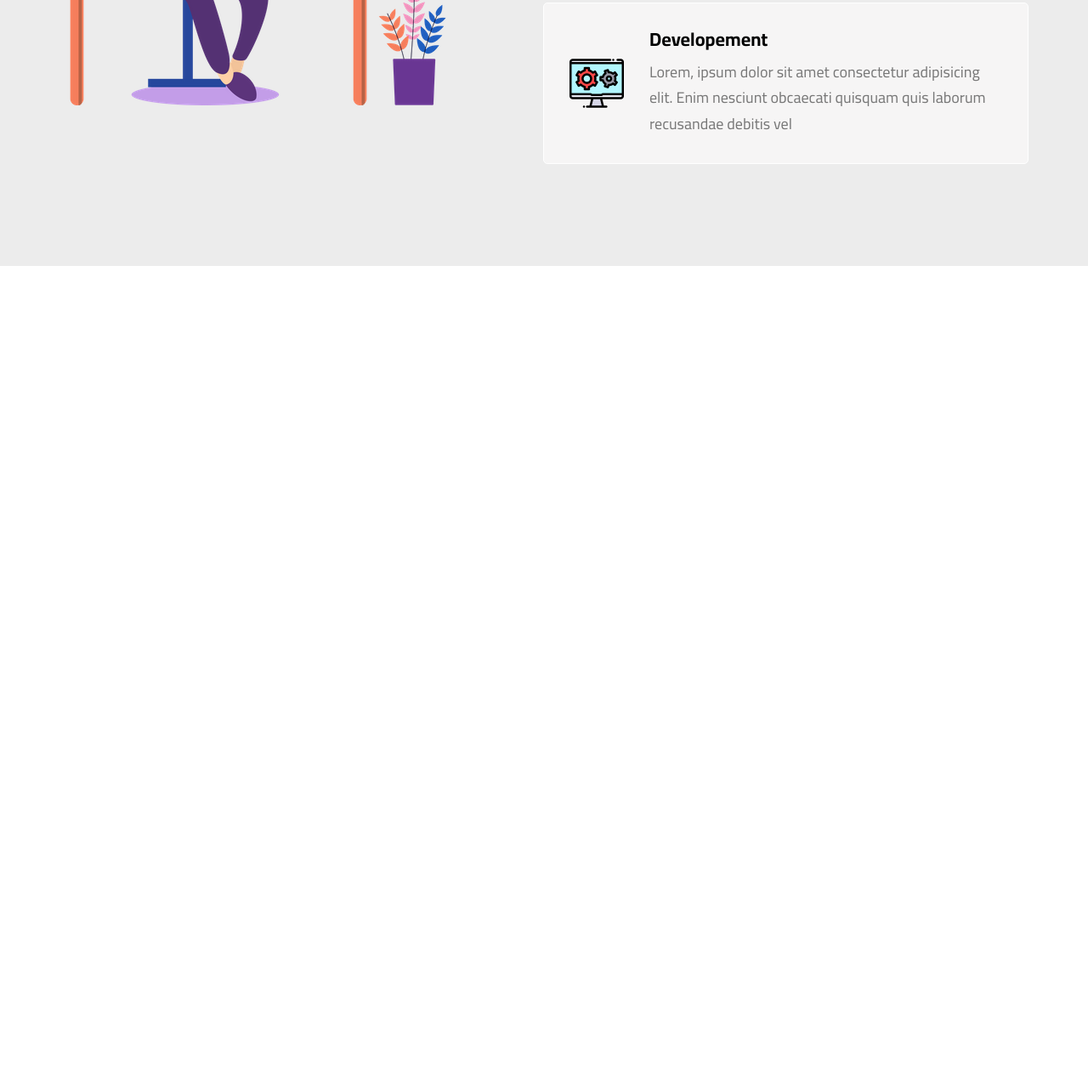
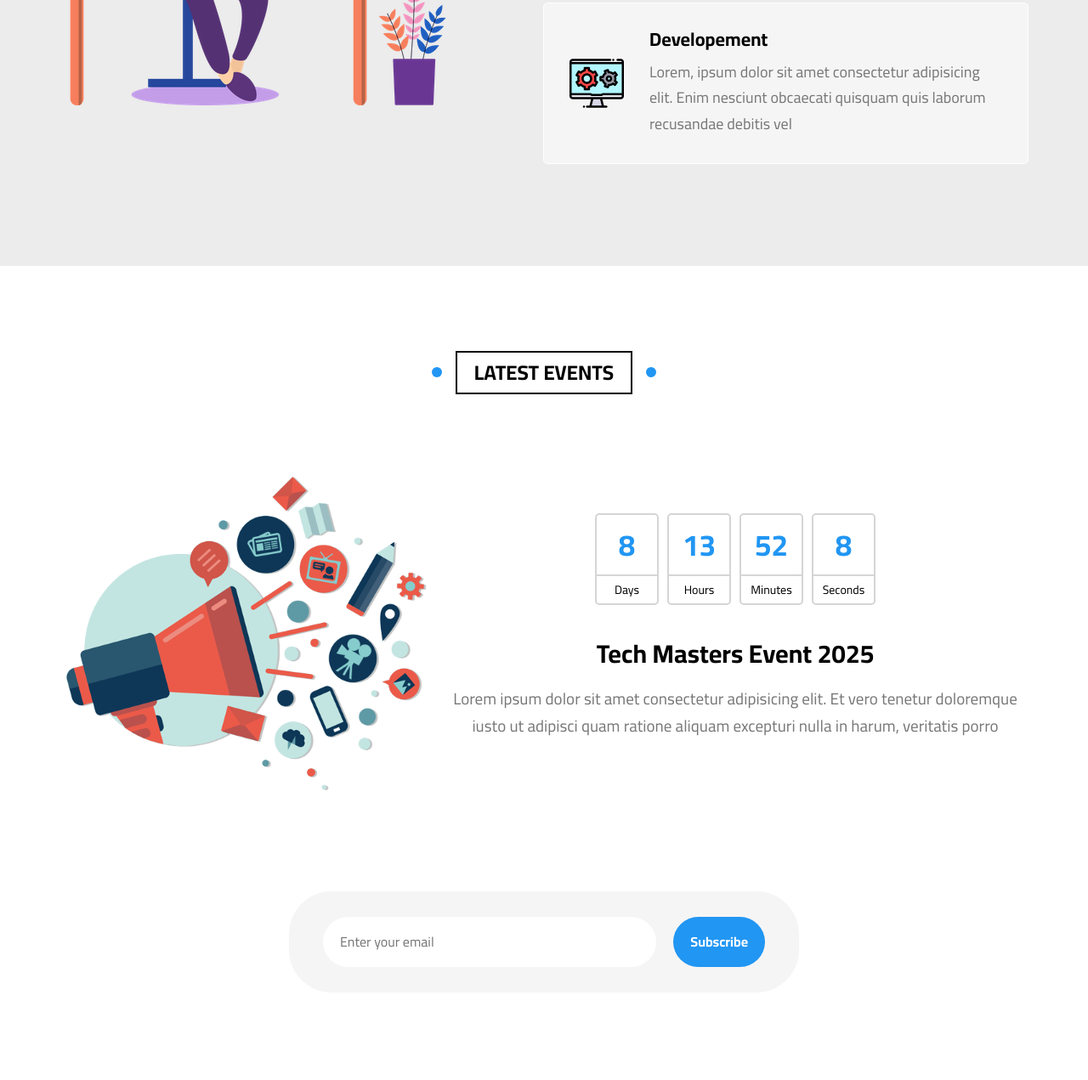
Before and after one commit to Mohamad-ALaseel/templet_3_html_css, a plain HTML site: page index.html in a window 1280 px wide. Shown: the part 8807-10078 px from the top of the page at 85% size. Before the commit the page ends 9120 px from the top, so only its background shows below. Drawn offline with Linux system fonts and the light colour scheme.

Commit message:
add events

```diff
--- a/css/elzero.css
+++ b/css/elzero.css
@@ -12,6 +12,7 @@
   --main-padding-top: 100px;
   --main-padding-bottom: 100px;
   --section-background: #ececec;
+  --p-color: #777;
 }
 html {
   scroll-behavior: smooth;
@@ -884,30 +885,147 @@ header .main-nav .activ:hover .megamenu {
   height: 100%;
 }
 @media (max-width: 991px) {
-  .works .container .box{
+  .works .container .box {
     flex-direction: column;
     text-align: center;
   }
-  .works .container .image{
+  .works .container .image {
     max-width: 100%;
   }
 }
 
 .works .cont-box .box img {
   width: 64px;
-
 }
 .works .cont-box .box h3 {
   margin: 0;
   font-size: 22px;
 }
 .works .cont-box .box p {
-  color: #777;
+  color: var(--p-color);
   line-height: 1.7;
   margin: 10px 0 0;
   font-size: 18px;
 }
 /* <!-- end works --> */
+/* strar events */
+.events {
+  padding-bottom: var(--main-padding-bottom);
+  padding-top: var(--main-padding-bottom);
+  position: relative;
+}
+.events .container {
+  display: flex;
+  align-items: center;
+  flex-wrap: wrap;
+}
+.events img {
+  width: 450px;
+}
+@media (max-width: 992px) {
+  .events img{
+    display: none;
+  }
+}
+.events .info {
+  flex: 1;
+  text-align: center;
+}
+.events .info .time {
+  display: flex;
+  justify-content: center;
+  gap: 10px;
+}
+.events .info .time .unit {
+  display: flex;
+  flex-direction: column;
+  border: 2px solid #d5d5d5;
+  width: 75px;
+  border-radius: 5px;
+  transition: var(--main-transition);
+}
+.events .info .time .unit .span {
+  display: block;
+}
+.events .info .time .unit span:first-child {
+  font-size: 35px;
+  color: var(--main-color);
+  padding: 15px;
+
+  font-weight: bold;
+}
+.events .info .time .unit span:last-child {
+  padding: 8px 10px;
+  font-size: 14px;
+  border-top: 2px solid #d5d5d5;
+  transition: var(--main-transition);
+}
+.events .info .time .unit:hover,
+.events .info .time .unit:hover span:last-child {
+  border-color: var(--main-color);
+}
+.events .info .text h3 {
+  font-size: 30px;
+  margin: 40px 0 0;
+}
+.events .info .text p {
+  color: var(--p-color);
+  line-height: 1.7;
+  font-size: 19px;
+}
+.events .format {
+  width: 100%;
+}
+.events .format form {
+  margin: 100px auto;
+  width: 600px;
+  padding: 30px 40px;
+  background-color: #f6f5f5;
+  border-radius: 50px;
+  display: flex;
+  gap: 20px;
+}
+.events .format form input[type="email"] {
+  padding: 20px;
+  border-radius: 50px;
+  border: none;
+  flex: 1;
+  caret-color: var(--main-color);
+}
+.events .format form input[type="email"]::placeholder {
+  transition: opacity var(--main-transition);
+}
+.events .format form input[type="email"]:focus::placeholder {
+  opacity: 0;
+}
+.events .format form input[type="email"]:focus {
+  outline: none;
+}
+.events .format form input[type="submit"] {
+  border-radius: 50px;
+  background-color: var(--main-color);
+  color: white;
+  font-weight: bold;
+  padding: 20px;
+  border: none;
+  cursor: pointer;
+  transition: var(--main-transition);
+}
+.events .format form input[type="submit"]:hover {
+  background-color: var(--main-color-alt);
+}
+@media (max-width: 767px) {
+  .events img{
+    display: none;
+  }
+  .events .format form {
+    margin: 60px auto;
+    width: 100%;
+    border-radius: 5px;
+    flex-direction: column;
+  }
+}
+/* end events */
 /* start anmashin */
 @keyframes up-dwon {
   0%,
--- a/index.html
+++ b/index.html
@@ -59,7 +59,7 @@
               </ul>
               <ul class="links">
                 <li>
-                  <a href="#">
+                  <a href="#events">
                     <i class="fa-solid fa-calendar-days"></i>
                     Events</a
                   >
@@ -661,5 +661,47 @@
       </div>
     </div>
     <!-- end works -->
+    <!-- start events -->
+    <div class="events" id="events">
+      <h2 class="main-heading">Latest Events</h2>
+      <div class="container">
+        <img src="images/events.png" alt="" />
+        <div class="info">
+          <div class="time">
+            <div class="unit">
+              <span>8</span>
+              <span>Days</span>
+            </div>
+            <div class="unit">
+              <span>13</span>
+              <span>Hours</span>
+            </div>
+            <div class="unit">
+              <span>52</span>
+              <span>Minutes</span>
+            </div>
+            <div class="unit">
+              <span>8</span>
+              <span>Seconds</span>
+            </div>
+          </div>
+          <div class="text">
+            <h3>Tech Masters Event 2025</h3>
+            <p>
+              Lorem ipsum dolor sit amet consectetur adipisicing elit. Et vero
+              tenetur doloremque iusto ut adipisci quam ratione aliquam
+              excepturi nulla in harum, veritatis porro
+            </p>
+          </div>
+        </div>
+        <div class="format">
+          <form action="">
+            <input type="email" placeholder="Enter your email">
+            <input type="submit" value="Subscribe">
+          </form>
+        </div>
+      </div>
+    </div>
+    <!-- end events -->
   </body>
 </html>
```
Also changed, not shown: images/events.png (added).
